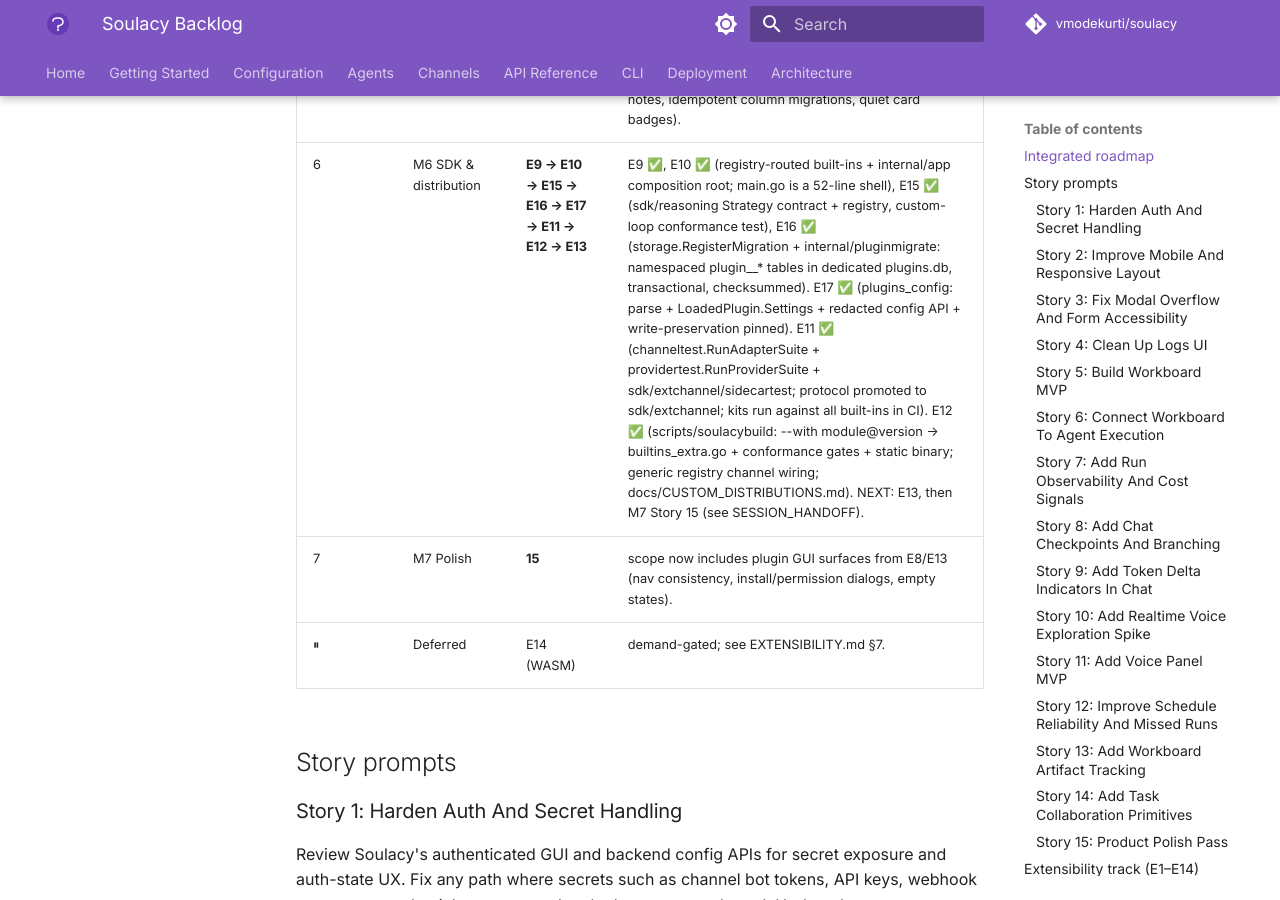
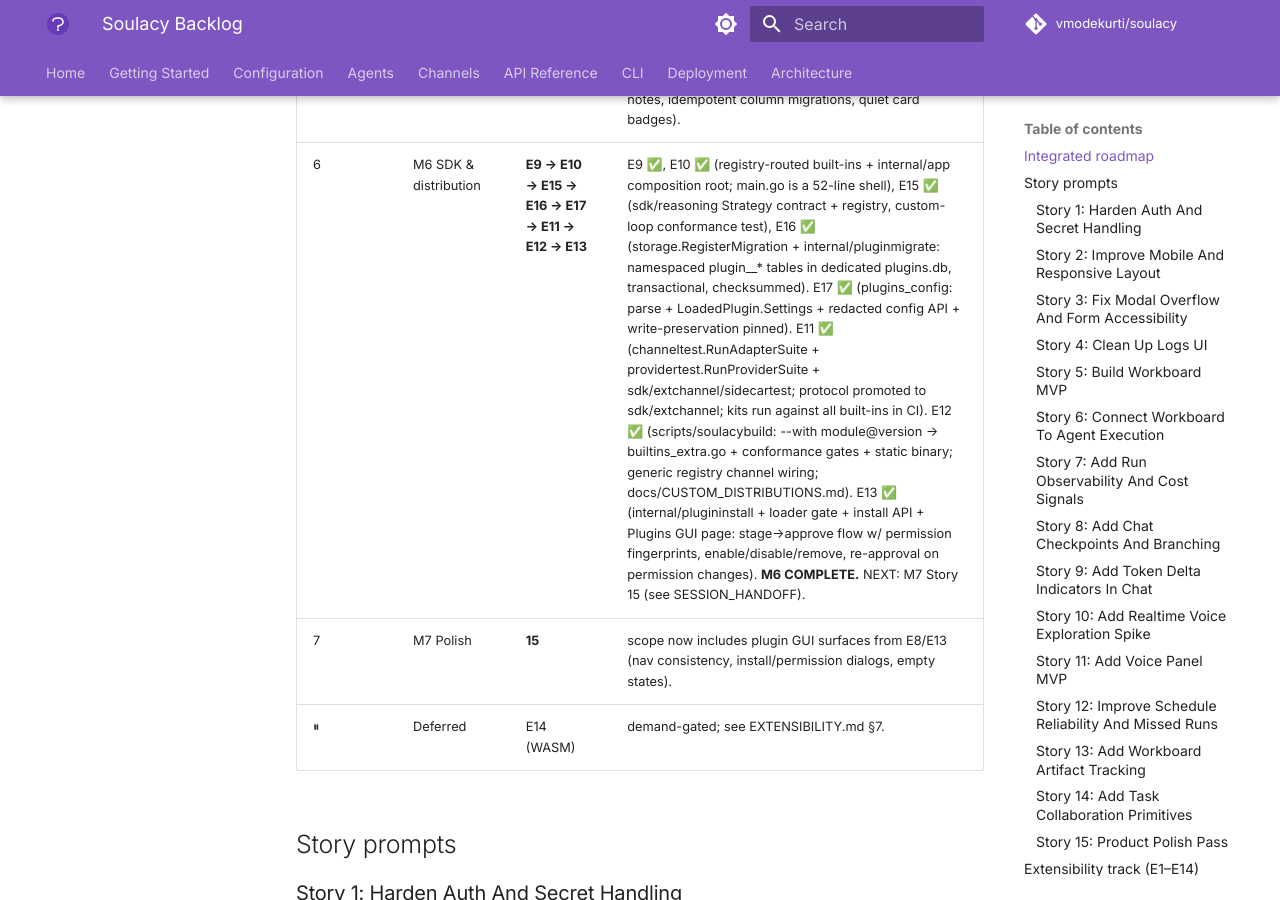
Before and after one commit to vmodekurti/soulacy, an MkDocs documentation site: the page built from docs/BACKLOG.md, in a window 1280 px wide and 900 px high, scrolled down 1335 px. Built offline with MkDocs 1.6.1 and Material for MkDocs 9.7.7, drawn with Linux system fonts in a browser that asks for light colours; comment, search, counter and statistics services are not loaded; the version menu is left out.

Commit message:
docs: handoff + backlog — E13 complete, M6 COMPLETE (next: M7 Story 15)

```diff
--- a/docs/BACKLOG.md
+++ b/docs/BACKLOG.md
@@ -26,7 +26,7 @@
 | ✅ | M3 Sidecar foundation | **E3 → E4 → E5 → E6 → E7 → E8** | done (session 6). Protocol v1, supervised lifecycle, plugin principals/capabilities, vault credential delegation w/ rotation restart, manifest v2 (sidecar channels/providers/skills/GUI), GUI mounts at /plugins/:id/ui/ in sandboxed iframes with scoped splg_ tokens + default-deny API gate. Docs: PLUGIN_MANIFEST/CAPABILITIES/CREDENTIALS + EXTERNAL_CHANNEL_PROTOCOL. |
 | ✅ | M4 Voice | **10 → 11** | done (session 6). Spike (docs/VOICE_SPIKE.md): sidecar/control-plane approach confirmed, OpenAI-first; PoC sidecar passes conformance. MVP: voice.provider config → /api/v1/voice/status + /ephemeral (key minted host-side, never in browser persistently), Chat 🎤 push-to-talk panel (WebRTC direct to provider, live transcripts attach to session, usage indicator, graceful fallback). Verify mic flow on the Mac with a real key. |
 | ✅ | M5 Reliability & workboard depth | **12 → 13 → 14** | done (session 6). Missed-run catch-up hardened + GUI copy; artifact tracking (run.artifact via E1, task-modal panel w/ download); collaboration primitives (owner/priority/tags/due date + comments & reviewer notes, idempotent column migrations, quiet card badges). |
-| 6 | M6 SDK & distribution | **E9 → E10 → E15 → E16 → E17 → E11 → E12 → E13** | E9 ✅, E10 ✅ (registry-routed built-ins + internal/app composition root; main.go is a 52-line shell), E15 ✅ (sdk/reasoning Strategy contract + registry, custom-loop conformance test), E16 ✅ (storage.RegisterMigration + internal/pluginmigrate: namespaced plugin_<id>_* tables in dedicated plugins.db, transactional, checksummed). E17 ✅ (plugins_config: parse + LoadedPlugin.Settings + redacted config API + write-preservation pinned). E11 ✅ (channeltest.RunAdapterSuite + providertest.RunProviderSuite + sdk/extchannel/sidecartest; protocol promoted to sdk/extchannel; kits run against all built-ins in CI). E12 ✅ (scripts/soulacybuild: --with module@version → builtins_extra.go + conformance gates + static binary; generic registry channel wiring; docs/CUSTOM_DISTRIBUTIONS.md). NEXT: E13, then M7 Story 15 (see SESSION_HANDOFF). |
+| 6 | M6 SDK & distribution | **E9 → E10 → E15 → E16 → E17 → E11 → E12 → E13** | E9 ✅, E10 ✅ (registry-routed built-ins + internal/app composition root; main.go is a 52-line shell), E15 ✅ (sdk/reasoning Strategy contract + registry, custom-loop conformance test), E16 ✅ (storage.RegisterMigration + internal/pluginmigrate: namespaced plugin_<id>_* tables in dedicated plugins.db, transactional, checksummed). E17 ✅ (plugins_config: parse + LoadedPlugin.Settings + redacted config API + write-preservation pinned). E11 ✅ (channeltest.RunAdapterSuite + providertest.RunProviderSuite + sdk/extchannel/sidecartest; protocol promoted to sdk/extchannel; kits run against all built-ins in CI). E12 ✅ (scripts/soulacybuild: --with module@version → builtins_extra.go + conformance gates + static binary; generic registry channel wiring; docs/CUSTOM_DISTRIBUTIONS.md). E13 ✅ (internal/plugininstall + loader gate + install API + Plugins GUI page: stage→approve flow w/ permission fingerprints, enable/disable/remove, re-approval on permission changes). **M6 COMPLETE.** NEXT: M7 Story 15 (see SESSION_HANDOFF). |
 | 7 | M7 Polish | **15** | scope now includes plugin GUI surfaces from E8/E13 (nav consistency, install/permission dialogs, empty states). |
 | ⏸ | Deferred | E14 (WASM) | demand-gated; see EXTENSIBILITY.md §7. |
 
```
